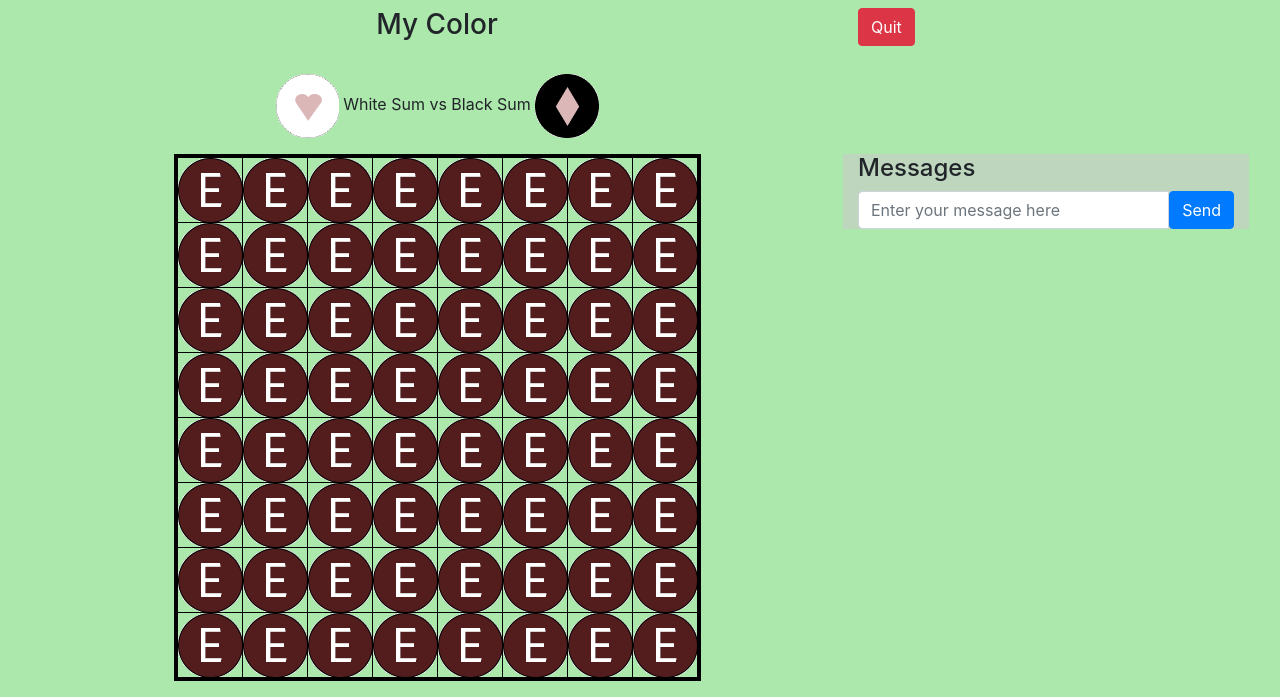
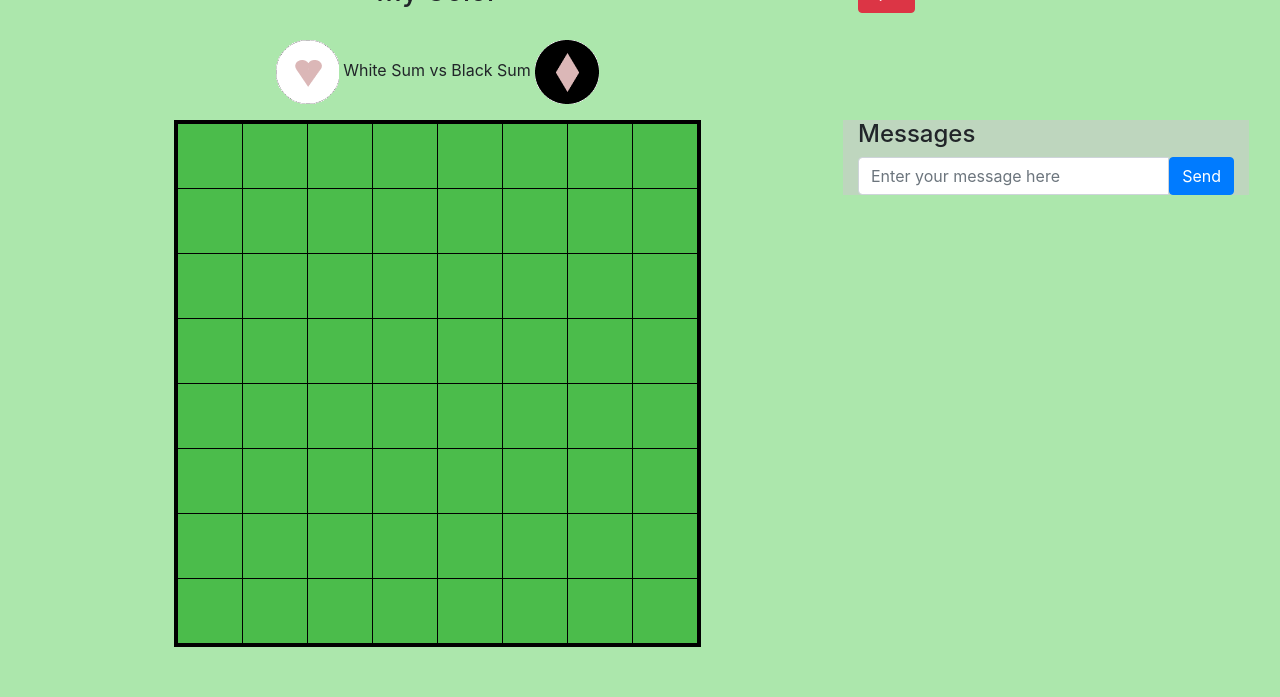
Before and after one commit to cakekobaya/othello-285, a website: page public/game.html in a window 1280 px wide. Shown: the part 123-820 px from the top of the page. Drawn offline with nearby package versions, Linux system fonts and the light colour scheme; no server answers.

Commit message:
Taking turns and cosmetic changes

```diff
--- a/public/assets/css/game.css
+++ b/public/assets/css/game.css
@@ -23,6 +23,7 @@ table#game_board {
 }
 
 table#game_board td {
+    background-color: rgb(75, 188, 75);
     border: 1px solid black ;
     margin: 0px;
     padding: 0px;
--- a/public/game.html
+++ b/public/game.html
@@ -23,7 +23,7 @@
 
       <div class="row m-3 headerrow">
         <div class="col text-center">
-          <h3 id="game_over">Game Over</h3>
+          <h3 id="game_over"></h3>
         </div>
       </div>
 
@@ -47,84 +47,84 @@
             <div class="col-md-8 table-responsive">
               <table id="game_board" class="mx-auto w-auto">
                 <tr>
-                  <td id="0_0"> <img class="img-fluid" src="assets/images/error.gif"> </td>
-                  <td id="0_1"> <img class="img-fluid" src="assets/images/error.gif"> </td>
-                  <td id="0_2"> <img class="img-fluid" src="assets/images/error.gif"> </td>
-                  <td id="0_3"> <img class="img-fluid" src="assets/images/error.gif"> </td>
-                  <td id="0_4"> <img class="img-fluid" src="assets/images/error.gif"> </td>
-                  <td id="0_5"> <img class="img-fluid" src="assets/images/error.gif"> </td>
-                  <td id="0_6"> <img class="img-fluid" src="assets/images/error.gif"> </td>
-                  <td id="0_7"> <img class="img-fluid" src="assets/images/error.gif"> </td>
+                  <td id="0_0"> <img class="img-fluid" src="assets/images/empty.gif" alt="empty"> </td>
+                  <td id="0_1"> <img class="img-fluid" src="assets/images/empty.gif" alt="empty"> </td>
+                  <td id="0_2"> <img class="img-fluid" src="assets/images/empty.gif" alt="empty"> </td>
+                  <td id="0_3"> <img class="img-fluid" src="assets/images/empty.gif" alt="empty"> </td>
+                  <td id="0_4"> <img class="img-fluid" src="assets/images/empty.gif" alt="empty"> </td>
+                  <td id="0_5"> <img class="img-fluid" src="assets/images/empty.gif" alt="empty"> </td>
+                  <td id="0_6"> <img class="img-fluid" src="assets/images/empty.gif" alt="empty"> </td>
+                  <td id="0_7"> <img class="img-fluid" src="assets/images/empty.gif" alt="empty"> </td>
                 </tr>
                 <tr>
-                  <td id="1_0"> <img class="img-fluid" src="assets/images/error.gif"> </td>
-                  <td id="1_1"> <img class="img-fluid" src="assets/images/error.gif"> </td>
-                  <td id="1_2"> <img class="img-fluid" src="assets/images/error.gif"> </td>
-                  <td id="1_3"> <img class="img-fluid" src="assets/images/error.gif"> </td>
-                  <td id="1_4"> <img class="img-fluid" src="assets/images/error.gif"> </td>
-                  <td id="1_5"> <img class="img-fluid" src="assets/images/error.gif"> </td>
-                  <td id="1_6"> <img class="img-fluid" src="assets/images/error.gif"> </td>
-                  <td id="1_7"> <img class="img-fluid" src="assets/images/error.gif"> </td>
+                  <td id="1_0"> <img class="img-fluid" src="assets/images/empty.gif" alt="empty"> </td>
+                  <td id="1_1"> <img class="img-fluid" src="assets/images/empty.gif" alt="empty"> </td>
+                  <td id="1_2"> <img class="img-fluid" src="assets/images/empty.gif" alt="empty"> </td>
+                  <td id="1_3"> <img class="img-fluid" src="assets/images/empty.gif" alt="empty"> </td>
+                  <td id="1_4"> <img class="img-fluid" src="assets/images/empty.gif" alt="empty"> </td>
+                  <td id="1_5"> <img class="img-fluid" src="assets/images/empty.gif" alt="empty"> </td>
+                  <td id="1_6"> <img class="img-fluid" src="assets/images/empty.gif" alt="empty"> </td>
+                  <td id="1_7"> <img class="img-fluid" src="assets/images/empty.gif" alt="empty"> </td>
                 </tr>
                 <tr>
-                  <td id="2_0"> <img class="img-fluid" src="assets/images/error.gif"> </td>
-                  <td id="2_1"> <img class="img-fluid" src="assets/images/error.gif"> </td>
-                  <td id="2_2"> <img class="img-fluid" src="assets/images/error.gif"> </td>
-                  <td id="2_3"> <img class="img-fluid" src="assets/images/error.gif"> </td>
-                  <td id="2_4"> <img class="img-fluid" src="assets/images/error.gif"> </td>
-                  <td id="2_5"> <img class="img-fluid" src="assets/images/error.gif"> </td>
-                  <td id="2_6"> <img class="img-fluid" src="assets/images/error.gif"> </td>
-                  <td id="2_7"> <img class="img-fluid" src="assets/images/error.gif"> </td>
+                  <td id="2_0"> <img class="img-fluid" src="assets/images/empty.gif" alt="empty"> </td>
+                  <td id="2_1"> <img class="img-fluid" src="assets/images/empty.gif" alt="empty"> </td>
+                  <td id="2_2"> <img class="img-fluid" src="assets/images/empty.gif" alt="empty"> </td>
+                  <td id="2_3"> <img class="img-fluid" src="assets/images/empty.gif" alt="empty"> </td>
+                  <td id="2_4"> <img class="img-fluid" src="assets/images/empty.gif" alt="empty"> </td>
+                  <td id="2_5"> <img class="img-fluid" src="assets/images/empty.gif" alt="empty"> </td>
+                  <td id="2_6"> <img class="img-fluid" src="assets/images/empty.gif" alt="empty"> </td>
+                  <td id="2_7"> <img class="img-fluid" src="assets/images/empty.gif" alt="empty"> </td>
                 </tr>
                 <tr>
-                  <td id="3_0"> <img class="img-fluid" src="assets/images/error.gif"> </td>
-                  <td id="3_1"> <img class="img-fluid" src="assets/images/error.gif"> </td>
-                  <td id="3_2"> <img class="img-fluid" src="assets/images/error.gif"> </td>
-                  <td id="3_3"> <img class="img-fluid" src="assets/images/error.gif"> </td>
-                  <td id="3_4"> <img class="img-fluid" src="assets/images/error.gif"> </td>
-                  <td id="3_5"> <img class="img-fluid" src="assets/images/error.gif"> </td>
-                  <td id="3_6"> <img class="img-fluid" src="assets/images/error.gif"> </td>
-                  <td id="3_7"> <img class="img-fluid" src="assets/images/error.gif"> </td>
+                  <td id="3_0"> <img class="img-fluid" src="assets/images/empty.gif" alt="empty"> </td>
+                  <td id="3_1"> <img class="img-fluid" src="assets/images/empty.gif" alt="empty"> </td>
+                  <td id="3_2"> <img class="img-fluid" src="assets/images/empty.gif" alt="empty"> </td>
+                  <td id="3_3"> <img class="img-fluid" src="assets/images/empty.gif" alt="empty"> </td>
+                  <td id="3_4"> <img class="img-fluid" src="assets/images/empty.gif" alt="empty"> </td>
+                  <td id="3_5"> <img class="img-fluid" src="assets/images/empty.gif" alt="empty"> </td>
+                  <td id="3_6"> <img class="img-fluid" src="assets/images/empty.gif" alt="empty"> </td>
+                  <td id="3_7"> <img class="img-fluid" src="assets/images/empty.gif" alt="empty"> </td>
                 </tr>
                 <tr>
-                  <td id="4_0"> <img class="img-fluid" src="assets/images/error.gif"> </td>
-                  <td id="4_1"> <img class="img-fluid" src="assets/images/error.gif"> </td>
-                  <td id="4_2"> <img class="img-fluid" src="assets/images/error.gif"> </td>
-                  <td id="4_3"> <img class="img-fluid" src="assets/images/error.gif"> </td>
-                  <td id="4_4"> <img class="img-fluid" src="assets/images/error.gif"> </td>
-                  <td id="4_5"> <img class="img-fluid" src="assets/images/error.gif"> </td>
-                  <td id="4_6"> <img class="img-fluid" src="assets/images/error.gif"> </td>
-                  <td id="4_7"> <img class="img-fluid" src="assets/images/error.gif"> </td>
+                  <td id="4_0"> <img class="img-fluid" src="assets/images/empty.gif" alt="empty"> </td>
+                  <td id="4_1"> <img class="img-fluid" src="assets/images/empty.gif" alt="empty"> </td>
+                  <td id="4_2"> <img class="img-fluid" src="assets/images/empty.gif" alt="empty"> </td>
+                  <td id="4_3"> <img class="img-fluid" src="assets/images/empty.gif" alt="empty"> </td>
+                  <td id="4_4"> <img class="img-fluid" src="assets/images/empty.gif" alt="empty"> </td>
+                  <td id="4_5"> <img class="img-fluid" src="assets/images/empty.gif" alt="empty"> </td>
+                  <td id="4_6"> <img class="img-fluid" src="assets/images/empty.gif" alt="empty"> </td>
+                  <td id="4_7"> <img class="img-fluid" src="assets/images/empty.gif" alt="empty"> </td>
                 </tr>
                 <tr>
-                  <td id="5_0"> <img class="img-fluid" src="assets/images/error.gif"> </td>
-                  <td id="5_1"> <img class="img-fluid" src="assets/images/error.gif"> </td>
-                  <td id="5_2"> <img class="img-fluid" src="assets/images/error.gif"> </td>
-                  <td id="5_3"> <img class="img-fluid" src="assets/images/error.gif"> </td>
-                  <td id="5_4"> <img class="img-fluid" src="assets/images/error.gif"> </td>
-                  <td id="5_5"> <img class="img-fluid" src="assets/images/error.gif"> </td>
-                  <td id="5_6"> <img class="img-fluid" src="assets/images/error.gif"> </td>
-                  <td id="5_7"> <img class="img-fluid" src="assets/images/error.gif"> </td>
+                  <td id="5_0"> <img class="img-fluid" src="assets/images/empty.gif" alt="empty"> </td>
+                  <td id="5_1"> <img class="img-fluid" src="assets/images/empty.gif" alt="empty"> </td>
+                  <td id="5_2"> <img class="img-fluid" src="assets/images/empty.gif" alt="empty"> </td>
+                  <td id="5_3"> <img class="img-fluid" src="assets/images/empty.gif" alt="empty"> </td>
+                  <td id="5_4"> <img class="img-fluid" src="assets/images/empty.gif" alt="empty"> </td>
+                  <td id="5_5"> <img class="img-fluid" src="assets/images/empty.gif" alt="empty"> </td>
+                  <td id="5_6"> <img class="img-fluid" src="assets/images/empty.gif" alt="empty"> </td>
+                  <td id="5_7"> <img class="img-fluid" src="assets/images/empty.gif" alt="empty"> </td>
                 </tr>
                 <tr>
-                  <td id="6_0"> <img class="img-fluid" src="assets/images/error.gif"> </td>
-                  <td id="6_1"> <img class="img-fluid" src="assets/images/error.gif"> </td>
-                  <td id="6_2"> <img class="img-fluid" src="assets/images/error.gif"> </td>
-                  <td id="6_3"> <img class="img-fluid" src="assets/images/error.gif"> </td>
-                  <td id="6_4"> <img class="img-fluid" src="assets/images/error.gif"> </td>
-                  <td id="6_5"> <img class="img-fluid" src="assets/images/error.gif"> </td>
-                  <td id="6_6"> <img class="img-fluid" src="assets/images/error.gif"> </td>
-                  <td id="6_7"> <img class="img-fluid" src="assets/images/error.gif"> </td>
+                  <td id="6_0"> <img class="img-fluid" src="assets/images/empty.gif" alt="empty"> </td>
+                  <td id="6_1"> <img class="img-fluid" src="assets/images/empty.gif" alt="empty"> </td>
+                  <td id="6_2"> <img class="img-fluid" src="assets/images/empty.gif" alt="empty"> </td>
+                  <td id="6_3"> <img class="img-fluid" src="assets/images/empty.gif" alt="empty"> </td>
+                  <td id="6_4"> <img class="img-fluid" src="assets/images/empty.gif" alt="empty"> </td>
+                  <td id="6_5"> <img class="img-fluid" src="assets/images/empty.gif" alt="empty"> </td>
+                  <td id="6_6"> <img class="img-fluid" src="assets/images/empty.gif" alt="empty"> </td>
+                  <td id="6_7"> <img class="img-fluid" src="assets/images/empty.gif" alt="empty"> </td>
                 </tr>
                 <tr>
-                  <td id="7_0"> <img class="img-fluid" src="assets/images/error.gif"> </td>
-                  <td id="7_1"> <img class="img-fluid" src="assets/images/error.gif"> </td>
-                  <td id="7_2"> <img class="img-fluid" src="assets/images/error.gif"> </td>
-                  <td id="7_3"> <img class="img-fluid" src="assets/images/error.gif"> </td>
-                  <td id="7_4"> <img class="img-fluid" src="assets/images/error.gif"> </td>
-                  <td id="7_5"> <img class="img-fluid" src="assets/images/error.gif"> </td>
-                  <td id="7_6"> <img class="img-fluid" src="assets/images/error.gif"> </td>
-                  <td id="7_7"> <img class="img-fluid" src="assets/images/error.gif"> </td>
+                  <td id="7_0"> <img class="img-fluid" src="assets/images/empty.gif" alt="empty"> </td>
+                  <td id="7_1"> <img class="img-fluid" src="assets/images/empty.gif" alt="empty"> </td>
+                  <td id="7_2"> <img class="img-fluid" src="assets/images/empty.gif" alt="empty"> </td>
+                  <td id="7_3"> <img class="img-fluid" src="assets/images/empty.gif" alt="empty"> </td>
+                  <td id="7_4"> <img class="img-fluid" src="assets/images/empty.gif" alt="empty"> </td>
+                  <td id="7_5"> <img class="img-fluid" src="assets/images/empty.gif" alt="empty"> </td>
+                  <td id="7_6"> <img class="img-fluid" src="assets/images/empty.gif" alt="empty"> </td>
+                  <td id="7_7"> <img class="img-fluid" src="assets/images/empty.gif" alt="empty"> </td>
                 </tr>
               </table>
             </div>
```
Also changed, not shown: public/assets/js/main.js (+20 -1 lines), server.js (+25 -0 lines).
